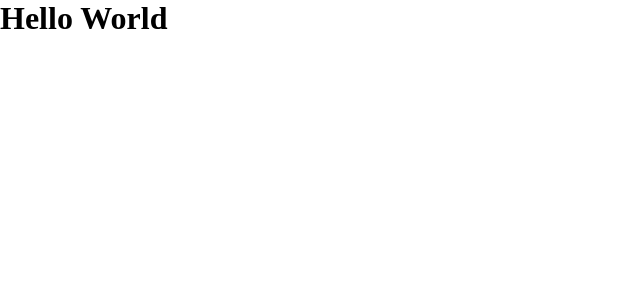
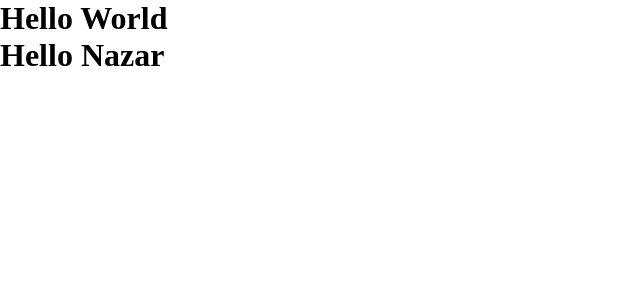
Before and after one commit to f1anderz/AngularPractic, an Angular app: page / in a window 1280 px wide. Shown: the top 300 px of the page, without its empty margins (0-640 px from the left). Built offline with nearby package versions, Linux system fonts and the light colour scheme.

Commit message:
hello Nazar

```diff
--- a/src/app/app.component.html
+++ b/src/app/app.component.html
@@ -1,2 +1,3 @@
 <h1>Hello World</h1>
+<h1>Hello Nazar</h1>
 <router-outlet></router-outlet>
```
